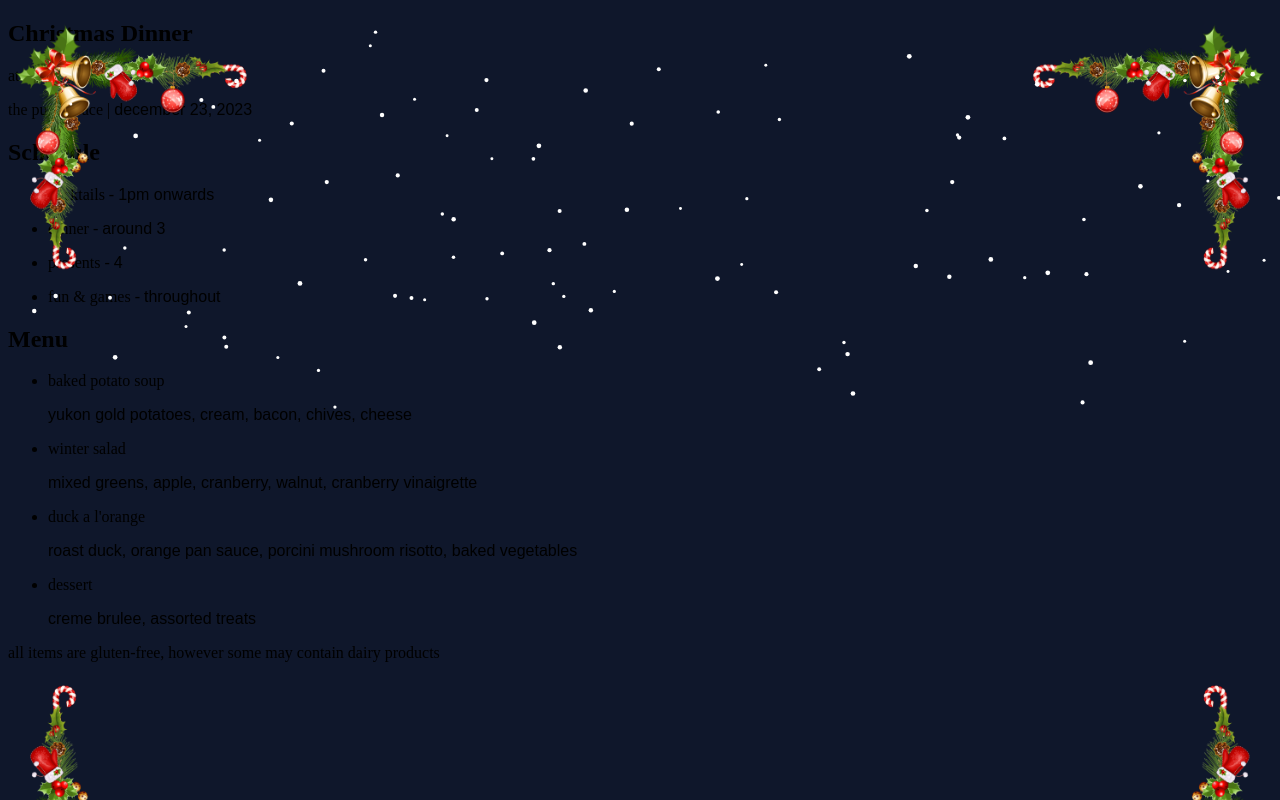
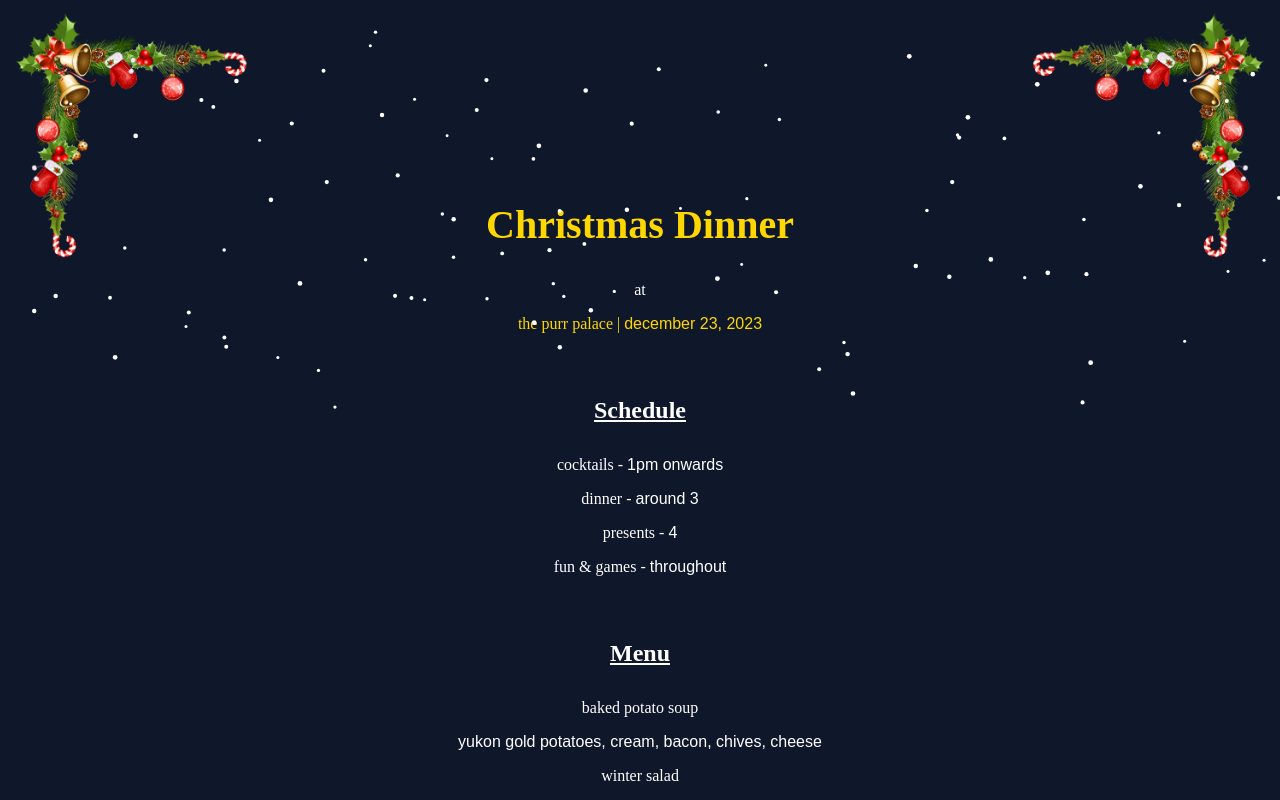
Before and after one commit to tjheffner/heffdotdev, a SvelteKit app: page /christmas in a window 1280 px wide. Shown: the top 800 px of the page. Built offline with nearby package versions, Linux system fonts and the light colour scheme; a web font is replaced by a local one.

Commit message:
fully remove tailwind

```diff
--- a/src/routes/(nowrapper)/+layout.svelte
+++ b/src/routes/(nowrapper)/+layout.svelte
@@ -1,7 +1,7 @@
 <script lang="ts">
-  // keep tailwind, but no layout otherwise
+  // keep css reset, but no layout otherwise
   // any route in this group can render without header/footer
-  import '../../tailwind.css'
+  // import '../../tailwind.css'
   interface Props {
     children?: import('svelte').Snippet;
   }
--- a/src/routes/(nowrapper)/christmas/+page.svelte
+++ b/src/routes/(nowrapper)/christmas/+page.svelte
@@ -35,6 +35,7 @@
     }
 
     function pause() {
+      // @ts-ignore-next-line
       cancelAnimationFrame(render)
     }
     function resume() {
@@ -43,6 +44,14 @@
     }
     // svelte-ignore perf_avoid_nested_class
     class Snowflake {
+      x: any
+      y: any
+      xVel: any
+      yVel: any
+      angle: any
+      angleVel: any
+      size: any
+      sizeOsc: any
       constructor() {
         this.spawn()
       }
@@ -116,12 +125,6 @@
     content={`https://heffner.dev/og?message=christmas%20dinner!`}
   />
   <meta
-    name="twitter:card"
-    content={`https://heffner.dev/og?message=christmas%20dinner!`
-      ? 'summary_large_image'
-      : 'summary'}
-  />
-  <meta
     name="twitter:image"
     content={`https://heffner.dev/og?message=christmas%20dinner!`}
   />
@@ -134,10 +137,10 @@
   <img src="/assets/holly-clipart-corner-11.png" alt="" class="holly right" />
 </div>
 
-<section class="serif h-full pt-[10rem] text-center text-white">
-  <h1 class="text-yellow-400 mb-10 text-6xl">{data.title}</h1>
-  <p class="text-yellow-400">at</p>
-  <p class="text-yellow-400 mb-12 mt-6 text-3xl">
+<section class="serif menu">
+  <h1 class="yellow">{data.title}</h1>
+  <p>at</p>
+  <p class="yellow mb-12 mt-6 text-3xl">
     {data.where} | <span class="sans">{data.when}</span>
   </p>
   <p>
@@ -166,7 +169,7 @@
     {/each}
   </ul>
 
-  <p class="text-md mt-12">{data.disclaimer}</p>
+  <p class="disclaimer">{data.disclaimer}</p>
 </section>
 
 <div class="holly-container">
--- a/src/routes/(nowrapper)/christmas/christmas.css
+++ b/src/routes/(nowrapper)/christmas/christmas.css
@@ -1,5 +1,6 @@
 body {
   background-color: oklch(20.8% 0.042 265.755) !important;
+  text-align: center;
 }
 
 /*
@@ -28,6 +29,31 @@ body::-webkit-scrollbar-track {
 }
 .sans {
   font-family: 'Pragati Narrow', sans-serif;
+}
+
+h1 {
+  font-size: 2.5rem;
+}
+h2 {
+  margin-bottom: 2rem;
+  margin-top: 4rem;
+  font-size: 1.5rem;
+  text-decoration: underline;
+}
+.menu {
+  padding-top: 10rem;
+  color: white;
+}
+.yellow {
+  color: gold;
+}
+.list-none {
+  list-style-type: none;
+  padding-inline-start: 0;
+}
+.disclaimer {
+  font-size: .75rem;
+  margin-top: 4rem;
 }
 
 #snow {
--- a/src/routes/(nowrapper)/resume/+page.svelte
+++ b/src/routes/(nowrapper)/resume/+page.svelte
@@ -4,7 +4,7 @@
 
 <head>
   <link rel="preconnect" href="https://fonts.googleapis.com">
-  <link rel="preconnect" href="https://fonts.gstatic.com" crossorigin>
+  <link rel="preconnect" href="https://fonts.gstatic.com">
   <link href="https://fonts.googleapis.com/css2?family=Domine:wght@400..700&family=Urbanist:ital,wght@0,100..900;1,100..900&display=swap" rel="stylesheet">
   <title>Tanner Heffner's Resume</title>
 </head>
@@ -74,7 +74,7 @@
     <p>January 2023 — June 2023</p>
     <ul>
       <li><strong>Architected the <a href="https://www.cms.gov/medical-bill-rights">Medical Bill Rights</a> portal</strong> for CMS.gov with localized content in English and Spanish in support of the No Surprises Act.</li>
-      <li><strong>Led front-end implementation</strong>, providing direction to junior team members and actively building out the React form architecture including <strong>localization, field and schema validations, plus Salesforce and Drupal integration.</strong>.</li>
+      <li><strong>Led front-end implementation</strong>, providing direction to junior team members and actively building out the React form architecture including <strong>localization, field and schema validations, plus Salesforce and Drupal integration.</strong></li>
     </ul>
 
     <h3 id="Instrument">Instrument</h3>
--- a/src/routes/(nowrapper)/resume/resume.css
+++ b/src/routes/(nowrapper)/resume/resume.css
@@ -64,7 +64,9 @@ ul {
   gap: 0.5em;
   /* font-size: .8em */
 }
-
+.contact {
+  list-style: none;
+}
 .contact a {
   font-size: 1.1em;
 }
--- a/src/tailwind.css
+++ /dev/null
@@ -1,36 +0,0 @@
-@tailwind base;
-@tailwind components;
-
-@layer components {
-  /* Cleanup styles for markdown headers */
-  .prose h1 a {
-    @apply bg-unset text-yellow-400 hover:text-yellow-400;
-  }
-  .prose h2,
-  .prose h3,
-  .prose h4 {
-    @apply relative;
-    a {
-      @apply bg-unset p-0 font-bold !text-accent;
-    }
-    &::before {
-      @apply absolute -left-5;
-      @apply text-accent;
-      content: '#';
-    }
-  }
-  .prose-img-dense {
-    @apply !m-0;
-  }
-
-  .emoji {
-    display: inline-block;
-    cursor: pointer;
-    transition: transform 0.2s;
-  }
-  .emoji:hover {
-    transform: scale(2);
-  }
-}
-
-@tailwind utilities;
```
Also changed, not shown: src/lib/components/EmojiWall.svelte (+21 -1 lines).
